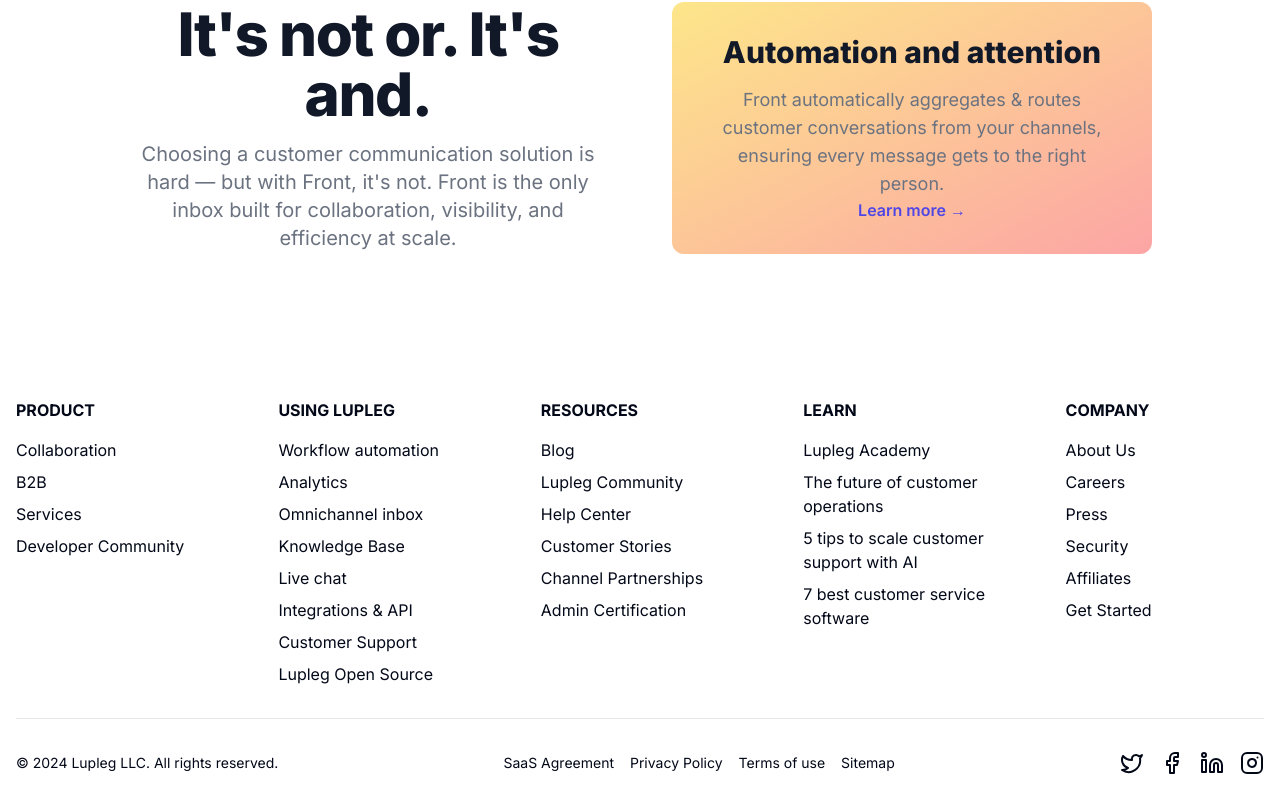
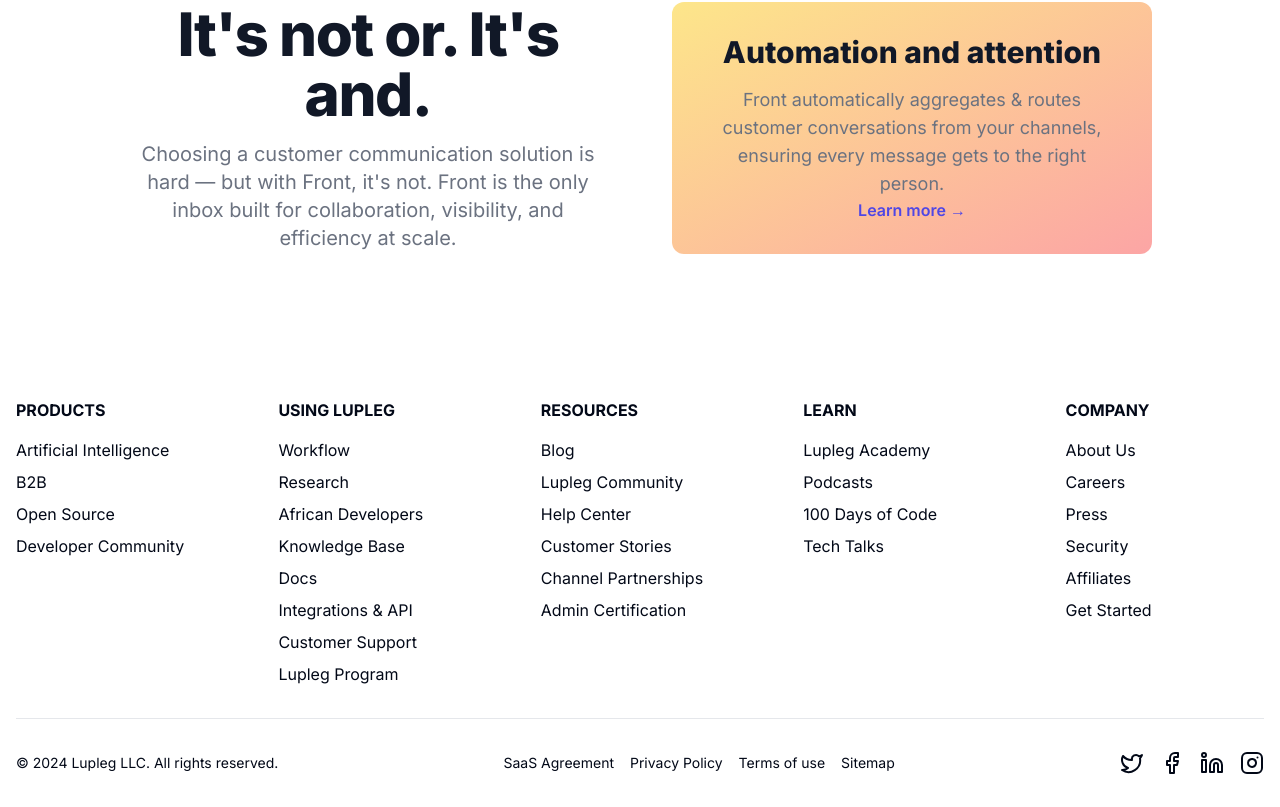
Before and after one commit to marksikaundi/Lupleg, a Next.js app: page / in a window 1280 px wide. Shown: the part 1446-2253 px from the top of the page. Built offline with nearby package versions, Linux system fonts and the light colour scheme.

Commit message:
Update footer links and titles

```diff
--- a/components/Footer.jsx
+++ b/components/Footer.jsx
@@ -7,11 +7,11 @@
       <div className="container mx-auto px-4 py-8 ">
         <div className="grid grid-cols-2 gap-8 sm:grid-cols-3 md:grid-cols-5 lg:gap-16">
           <div>
-            <h5 className="font-bold uppercase mb-4">Product</h5>
+            <h5 className="font-bold uppercase mb-4">Products</h5>
             <ul className="space-y-2">
               <li>
                 <Link className="hover:underline" href="#">
-                  Collaboration
+                  Artificial Intelligence
                 </Link>
               </li>
               <li>
@@ -20,8 +20,8 @@
                 </Link>
               </li>
               <li>
-                <Link className="hover:underline" href="services">
-                  Services
+                <Link className="hover:underline" href="#">
+                  Open Source
                 </Link>
               </li>
               <li>
@@ -36,17 +36,17 @@
             <ul className="space-y-2">
               <li>
                 <Link className="hover:underline" href="#">
-                  Workflow automation
+                  Workflow
                 </Link>
               </li>
               <li>
                 <Link className="hover:underline" href="#">
-                  Analytics
+                  Research
                 </Link>
               </li>
               <li>
                 <Link className="hover:underline" href="#">
-                  Omnichannel inbox
+                  African Developers
                 </Link>
               </li>
               <li>
@@ -56,7 +56,7 @@
               </li>
               <li>
                 <Link className="hover:underline" href="#">
-                  Live chat
+                  Docs
                 </Link>
               </li>
               <li>
@@ -71,7 +71,7 @@
               </li>
               <li>
                 <Link className="hover:underline" href="#">
-                  Lupleg Open Source
+                  Lupleg Program
                 </Link>
               </li>
             </ul>
@@ -121,18 +121,18 @@
                 </Link>
               </li>
               <li>
-                <Link className="hover:underline" href="#">
-                  The future of customer operations
+                <Link className="hover:underline" href="podcasts">
+                  Podcasts
                 </Link>
               </li>
               <li>
                 <Link className="hover:underline" href="#">
-                  5 tips to scale customer support with AI
+                  100 Days of Code
                 </Link>
               </li>
               <li>
                 <Link className="hover:underline" href="#">
-                  7 best customer service software
+                  Tech Talks
                 </Link>
               </li>
             </ul>
```
